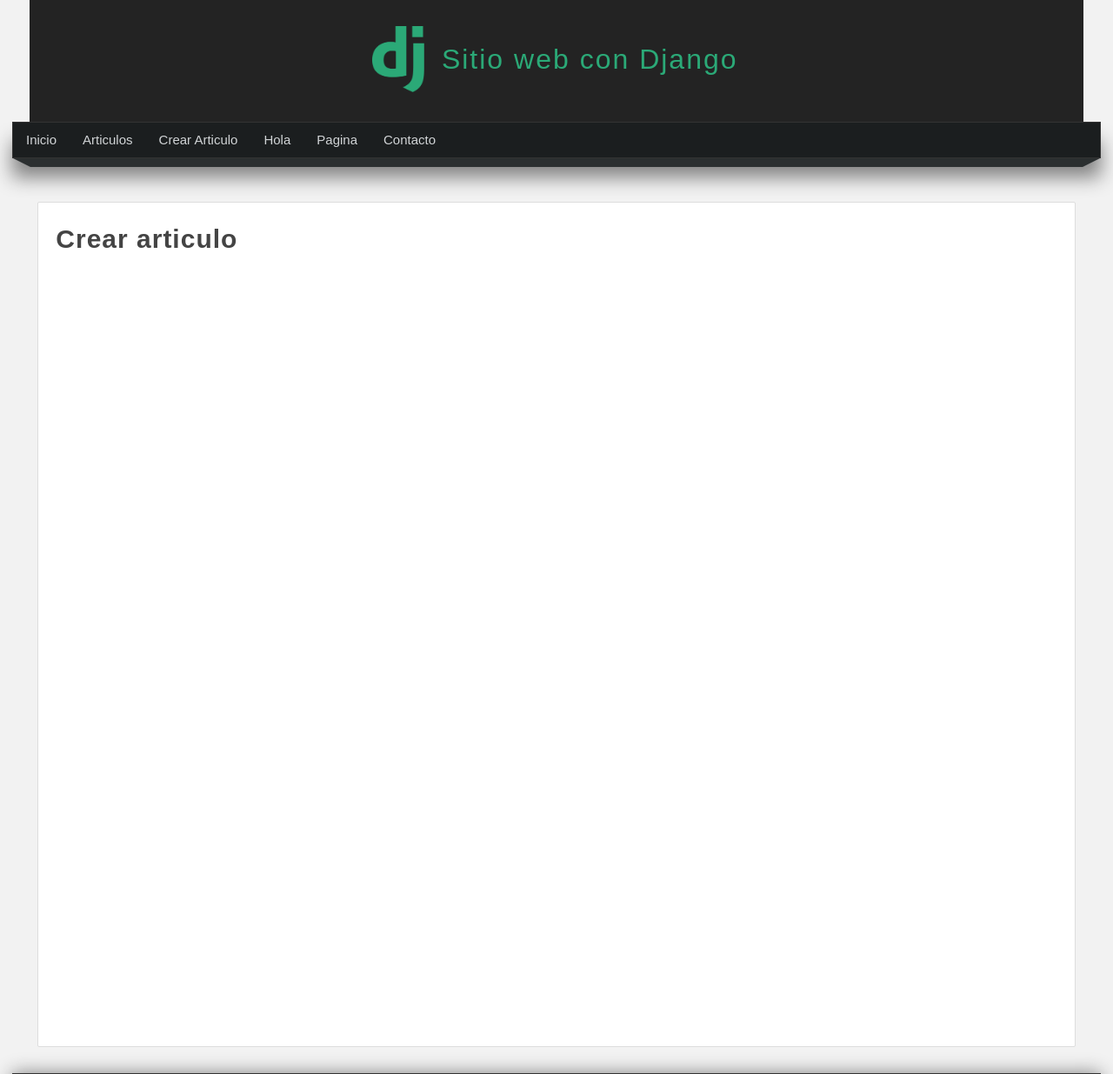
After one commit to richie20502/master_python, a Django app: page /create-article in a window 1280 px wide. The commit adds this page. Shown: the top 1235 px of the page at 87% size. Run offline with Django 3.2, Linux system fonts and the light colour scheme.

```diff
--- a/_Django/a_django/a_django/urls.py
+++ b/_Django/a_django/a_django/urls.py
@@ -34,7 +34,9 @@ urlpatterns = [
     path('articulo/', miapp.views.articulo, name='articulo'),
     path('editar-articulo/<int:id>',miapp.views.editar_articulo, name='editar_articulo'),
     path('articulos/',miapp.views.articulos, name='articulos'),
-    path('borrar-articulo/<int:id>', miapp.views.borrar_articulos,name="borrar-articulo")
+    path('borrar-articulo/<int:id>', miapp.views.borrar_articulos,name="borrar-articulo"),
+    path('save-article',miapp.views.save_article, name="save_article"),
+    path('create-article', miapp.views.create_article,name="create_article")
 
 
 
--- /dev/null
+++ b/_Django/a_django/miapp/templates/create_article.html
@@ -0,0 +1,8 @@
+{% extends 'layout.html' %}
+{% block title %}
+Crear Articulo
+{% endblock  %}
+{% block content %}
+<h1 class="title">Crear articulo</h1>
+
+{% endblock  %}
--- a/_Django/a_django/miapp/templates/layout.html
+++ b/_Django/a_django/miapp/templates/layout.html
@@ -22,6 +22,9 @@
                 </li>
                 <li>
                     <a href="{% url 'articulos' %}">Articulos</a>
+                </li>
+                <li>
+                    <a href="{% url 'create_article' %}">Crear Articulo</a>
                 </li>
                 <li>
                     <a href="{% url 'hola_mundo' %}">Hola </a>
--- a/_Django/a_django/miapp/views.py
+++ b/_Django/a_django/miapp/views.py
@@ -111,3 +111,15 @@ def borrar_articulos(request,id):
     articulo = Article.objects.get(pk=id)
     articulo.delete()
     return redirect('articulos')
+
+def save_article(request):
+    articulo = Article(
+        title = title,
+        content = content,
+        public = public
+    )
+    articulo.save()
+    return HttpResponse(f"Articulo creado : {articulo.title}")
+
+def create_article(request):
+    return render(request, 'create_article.html')
```
